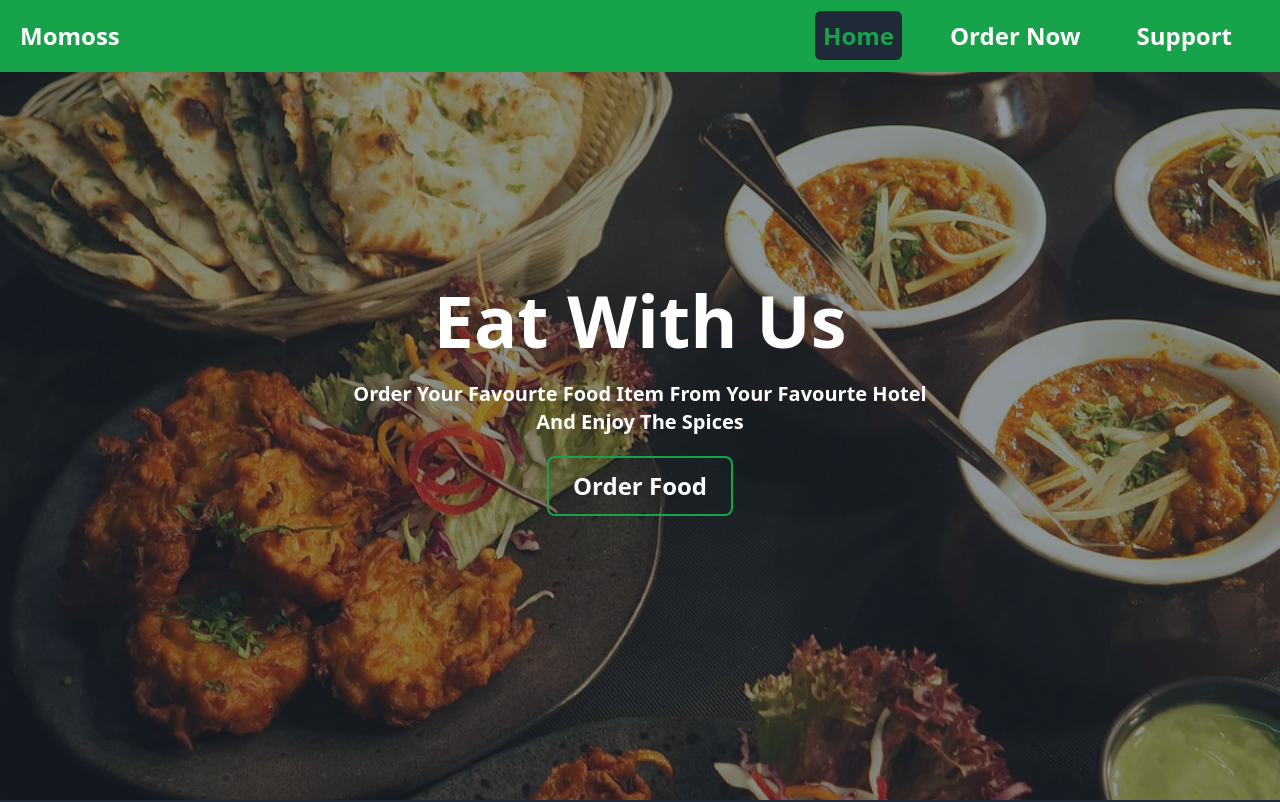
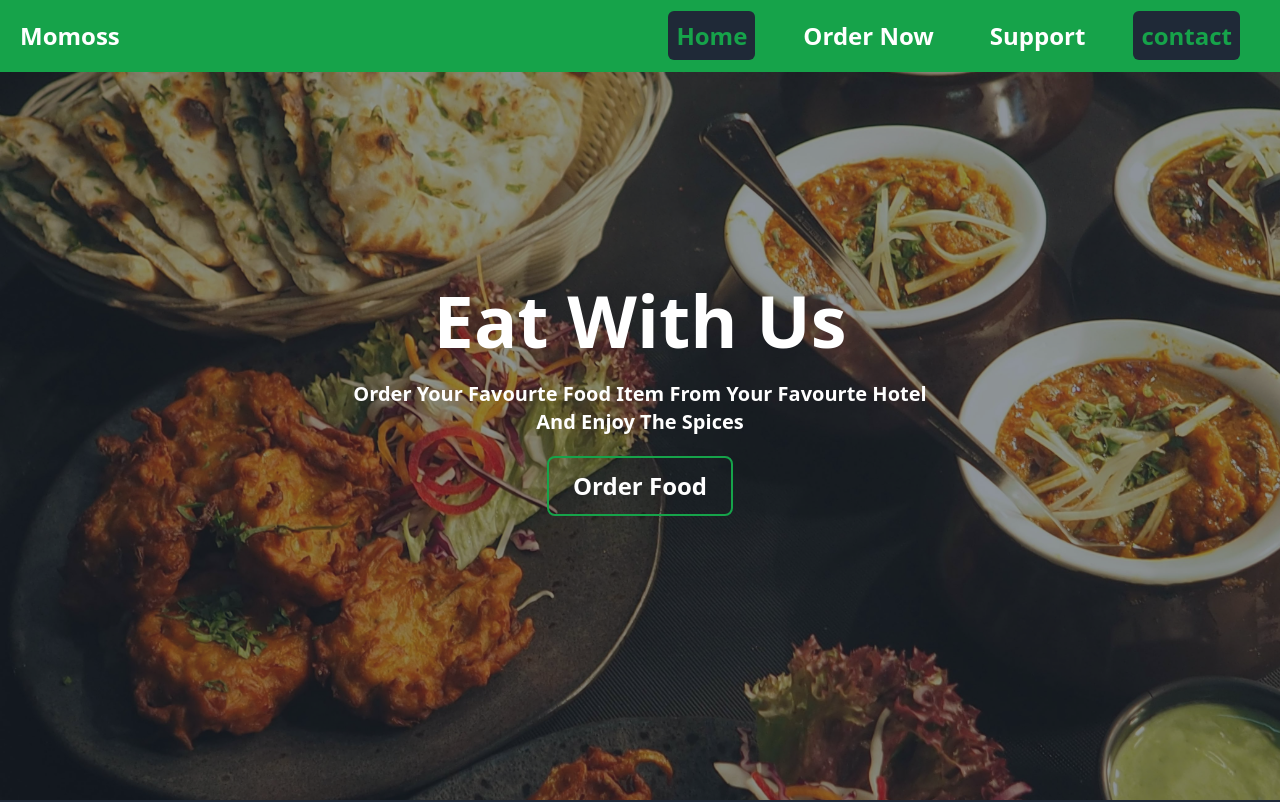
Before and after one commit to Droomiweb/momos, a Next.js app: page / in a window 1280 px wide. Shown: the top 802 px of the page. Built offline with nearby package versions, Linux system fonts and the light colour scheme.

Commit message:
Update nav.js

```diff
--- a/app/nav.js
+++ b/app/nav.js
@@ -13,6 +13,9 @@ import { usePathname } from "next/navigation";
   },{
     name:'Support',
     link:'/support'
+  },{
+    name:'contact',
+    link:'/'
   }];
 
   export default function Navbar() {
```
